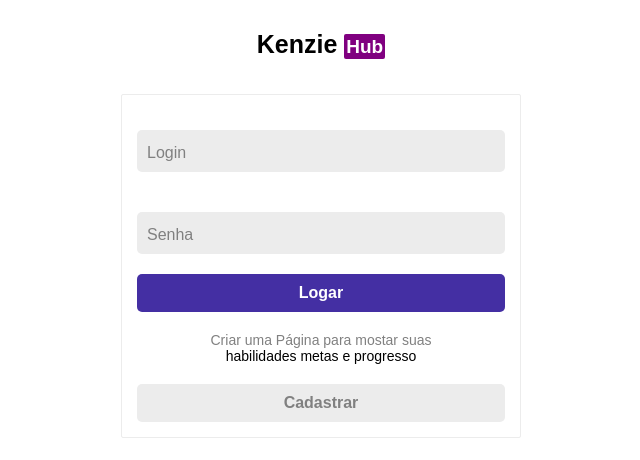
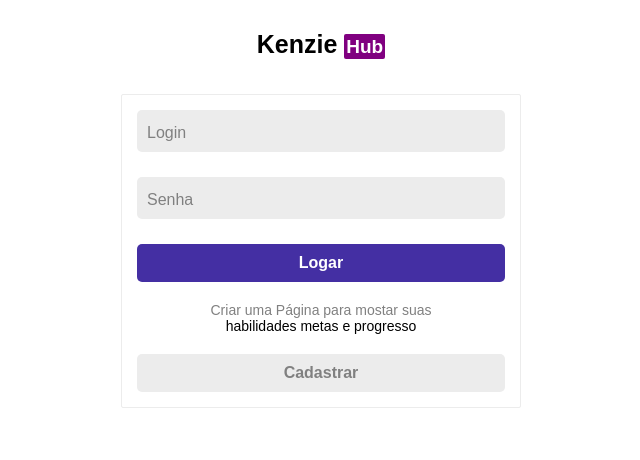
Before and after one commit to Kenzie-Academy-Brasil-Developers/react-entrega-s2-kenzie-hub-paulojose26, a React (Create React App) app: page /login in a window 1280 px wide. Shown: the top 460 px of the page, without its empty margins (319-959 px from the left). Built offline with nearby package versions, Linux system fonts and the light colour scheme.

Commit message:
feat: Criaçao dos components form, input e button

```diff
--- /dev/null
+++ b/src/components/Button/index.jsx
@@ -0,0 +1,9 @@
+import { Section } from "./style";
+
+const Button = ({ children, type, onClick }) => {
+    return(
+        <Section type={ type } onClick={ onClick }>{ children }</Section>
+    );
+};
+
+export default Button;
--- /dev/null
+++ b/src/components/Button/style.js
@@ -0,0 +1,9 @@
+import styled from "styled-components";
+
+export const Section = styled.button`
+    padding: 10px 5px;
+    font-size: 16px;
+    font-weight: 600;
+    border-radius: 5px;
+    cursor: pointer;
+`;
--- /dev/null
+++ b/src/components/Form/index.jsx
@@ -0,0 +1,9 @@
+import { Section } from "./style";
+
+const Form = ({ children }) => {
+    return (
+        <Section autoComplete="off">{ children }</Section>
+    );
+};
+
+export default Form;
--- /dev/null
+++ b/src/components/Form/style.js
@@ -0,0 +1,34 @@
+import styled from "styled-components";
+
+export const Section = styled.form`
+    width: 100%;
+    max-width: 400px;
+    padding: 15px;
+    border: 1px solid rgb(236, 236, 236);
+    border-radius: 2px;
+    display: flex;
+    flex-direction: column;
+    justify-content: center;
+
+    p{
+        font-size: 14px;
+        color: gray;
+        text-align: center;
+        align-self: center;
+        margin: 20px 0;
+    }
+
+    [type="submit"]{
+        background-color: rgb(68, 47, 163);
+        color: white;
+    }
+
+    [type="button"]{
+        background-color: rgb(236, 236, 236);
+        color: gray;
+    }
+
+    @media (min-width: 500px){
+        margin: 20px 0;
+    }
+`;
--- /dev/null
+++ b/src/components/Input/index.jsx
@@ -0,0 +1,25 @@
+import { Div } from "./style";
+
+const Input = ({ id, type, placeholder }) => {
+    function onChange(event){
+        let label = event.target.parentElement.lastChild;
+
+        if(event.target.value === ""){
+            event.target.className = "";
+            label.className = "";
+        }
+        else{
+            event.target.className = "input--focus";
+            label.className = "label--focus";
+        }
+    }
+
+    return (
+        <Div>
+            <input id={ id } type={ type } onChange={ onChange }/>
+            <label htmlFor={ id }>{ placeholder }</label>
+        </Div>
+    );
+};
+
+export default Input;
--- /dev/null
+++ b/src/components/Input/style.js
@@ -0,0 +1,33 @@
+import styled from "styled-components";
+
+export const Div = styled.div`
+    width: 100%;
+    margin-bottom: 25px;
+    position: relative;
+
+    label{
+        position: absolute;
+        left: 10px;
+        top: 50%;
+        transform: translateY(-40%);
+        font-size: 16px;
+        color: gray;
+        transition: all .3s;
+    }
+    input{
+        width: 100%;
+        padding: 10px 5px;
+        border-radius: 5px;
+        border: 2px solid transparent;
+        background-color: rgb(236, 236, 236);
+    }
+    input:focus, .input--focus{
+        background-color: white;
+        border: 2px solid black;
+    }
+    input:focus + label, .label--focus{
+        top: -1px;
+        font-size: 12px;
+        background-color: white;
+    }
+`;
--- a/src/pages/Cadastre/index.jsx
+++ b/src/pages/Cadastre/index.jsx
@@ -1,8 +1,18 @@
-import {} from "./style";
+
+
+import Form from "../../components/Form";
+import Button from "../../components/Button";
+import Input from "../../components/Input";
 
 const Cadastre = () => {
     return (
-        <section></section>
+        <Form autoComplete="off">
+            <Input id="name" type="text" placeholder="Nome" />
+            <Input id="email" type="email" placeholder="E-mail" />
+            <Input id="contact" type="text" placeholder="Contato" />
+            <Input id="bio" type="text" placeholder="Bio" />
+            <label htmlFor="">Selecionar módulo:</label>
+        </Form>
     );
 };
 
--- a/src/pages/Login/index.jsx
+++ b/src/pages/Login/index.jsx
@@ -1,36 +1,19 @@
-import { Form, ButtonLogin, ButtonCadastre } from "./style";
+import { useHistory } from "react-router";
 
-import { useHistory } from "react-router";
+import Form from "../../components/Form";
+import Button from "../../components/Button";
+import Input from "../../components/Input";
 
 const Login = () => {
     const history = useHistory();
 
-    function onChange(event){
-        let label = event.target.parentElement.lastChild;
-
-        if(event.target.value === ""){
-            event.target.className = "";
-            label.className = "";
-        }
-        else{
-            event.target.className = "input--focus";
-            label.className = "label--focus";
-        }
-    }
-
     return (
-        <Form autoComplete="off">
-            <div>
-                <input id="email" type="text" onChange={ onChange } />
-                <label htmlFor="email">Login</label>
-            </div>
-            <div>
-                <input id="password" type="password" onChange={ onChange } />
-                <label htmlFor="password">Senha</label>
-            </div>
-            <ButtonLogin type="submit">Logar</ButtonLogin>
+        <Form>
+            <Input id="email" type="text" placeholder="Login" />
+            <Input id="password" type="password" placeholder="Senha" />
+            <Button type="submit">Logar</Button>
             <p>Criar uma Página para mostar suas <br/><strong>habilidades metas e progresso</strong></p>
-            <ButtonCadastre type="button" onClick={ () => history.push("/cadastre") }>Cadastrar</ButtonCadastre>
+            <Button type="button" onClick={ () => history.push("/cadastre") }>Cadastrar</Button>
         </Form>
     );
 };
--- a/src/pages/Login/style.js
+++ /dev/null
@@ -1,72 +0,0 @@
-import styled from "styled-components";
-
-export const Form = styled.form`
-    width: 100%;
-    max-width: 400px;
-    padding: 15px;
-    border: 1px solid rgb(236, 236, 236);
-    border-radius: 2px;
-    display: flex;
-    flex-direction: column;
-    justify-content: center;
-
-    div{
-        width: 100%;
-        margin: 20px 0;
-        position: relative;
-    }
-    label{
-        position: absolute;
-        left: 10px;
-        top: 50%;
-        transform: translateY(-40%);
-        font-size: 16px;
-        color: gray;
-        transition: all .3s;
-    }
-    input{
-        width: 100%;
-        padding: 10px 5px;
-        border-radius: 5px;
-        border: 2px solid transparent;
-        background-color: rgb(236, 236, 236);
-    }
-    input:focus, .input--focus{
-        background-color: white;
-        border: 2px solid black;
-    }
-    input:focus + label, .label--focus{
-        top: -1px;
-        font-size: 12px;
-        background-color: white;
-    }
-    p{
-        font-size: 14px;
-        color: gray;
-        text-align: center;
-        align-self: center;
-        margin: 20px 0;
-    }
-
-    button {
-        padding: 10px 5px;
-        font-size: 16px;
-        font-weight: 600;
-        border-radius: 5px;
-        cursor: pointer;
-    }
-
-    @media (min-width: 500px){
-        margin: 20px 0;
-    }
-`;
-
-export const ButtonLogin = styled.button`
-    background-color: rgb(68, 47, 163);
-    color: white;
-`;
-
-export const ButtonCadastre = styled.button`
-    background-color: rgb(236, 236, 236);
-    color: gray;
-`;
```
Also changed, not shown: src/pages/Cadastre/style.js (deleted).
